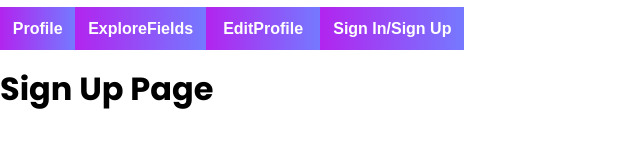
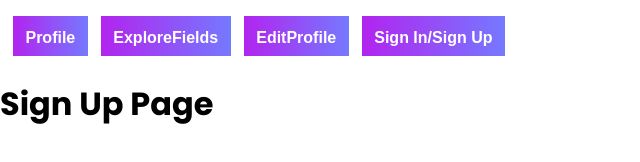
Before and after one commit to polonium31/Interest-Studio-, a React app in the folder interest-studio/: page /signUp in a window 1280 px wide. Shown: the whole page, without its empty margins (0-640 px from the left). Built offline with nearby package versions, Linux system fonts and the light colour scheme.

Commit message:
solve layout problem in header file.

```diff
--- a/interest-studio/src/components/header.js
+++ b/interest-studio/src/components/header.js
@@ -9,10 +9,10 @@ const Header=(props)=>{
 
   return (
     <div className="header">
-      <NavLink className="links"to={link} >Profile</NavLink>
-      <NavLink className="links"to="/">ExploreFields</NavLink>
-      <NavLink className="links"to="/editProfile"> EditProfile </NavLink>
-      <NavLink className="links"to="/login">Sign In/Sign Up</NavLink>
+      <NavLink style={{ textDecoration: 'none' }} className="links"to={link} >Profile</NavLink>
+      <NavLink style={{ textDecoration: 'none' }} className="links"to="/">ExploreFields</NavLink>
+      <NavLink style={{ textDecoration: 'none' }} className="links"to="/editProfile"> EditProfile </NavLink>
+      <NavLink  style={{ textDecoration: 'none' }} className="links"to="/login">Sign In/Sign Up</NavLink>
 
     </div>
 
--- a/interest-studio/src/style/components/header.css
+++ b/interest-studio/src/style/components/header.css
@@ -5,13 +5,15 @@ h1{
 .links{
   font-family: 'Montserrat', sans-serif;
   padding: 1%;
-  text-decoration: none;
-  font-size: 16px;
+
+ font-size: 16px;
   font-weight: bold;
   color: #fff;
-	height: 200px;
+	height: 40px;
   background: -webkit-linear-gradient(right, #7579ff, #b224ef);
   padding-top: 1%;
+ display:inline-block;
+ margin-right:1%;
 
 
   }
@@ -23,6 +25,7 @@ background:-webkit-linear-gradient(right, #b224ef, #7579ff);
 {
 padding-top:2vh;
 padding-bottom: 3vh;
+margin-left: 1%;
 }
 #logo
 {
```
Also changed, not shown: 1 other file.
